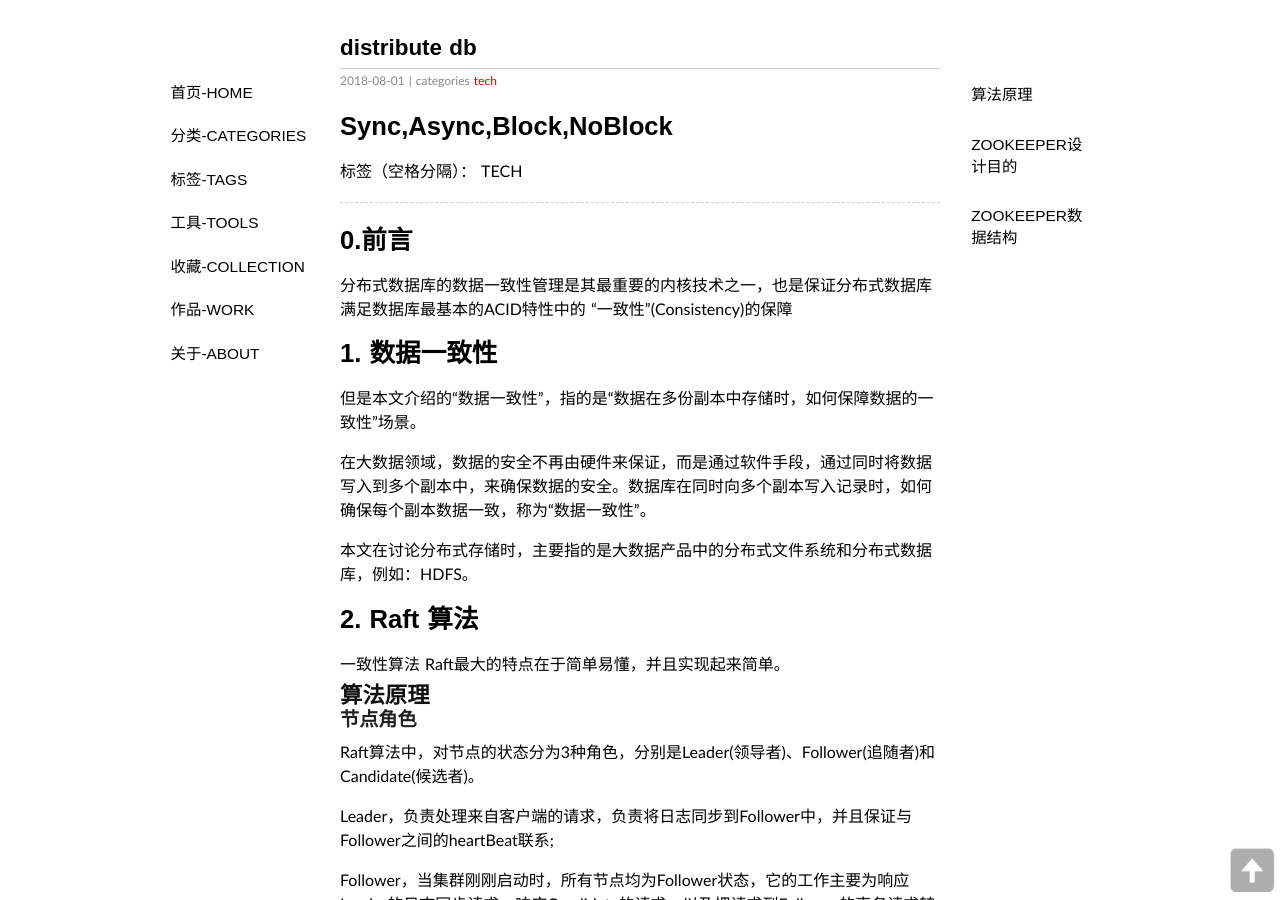
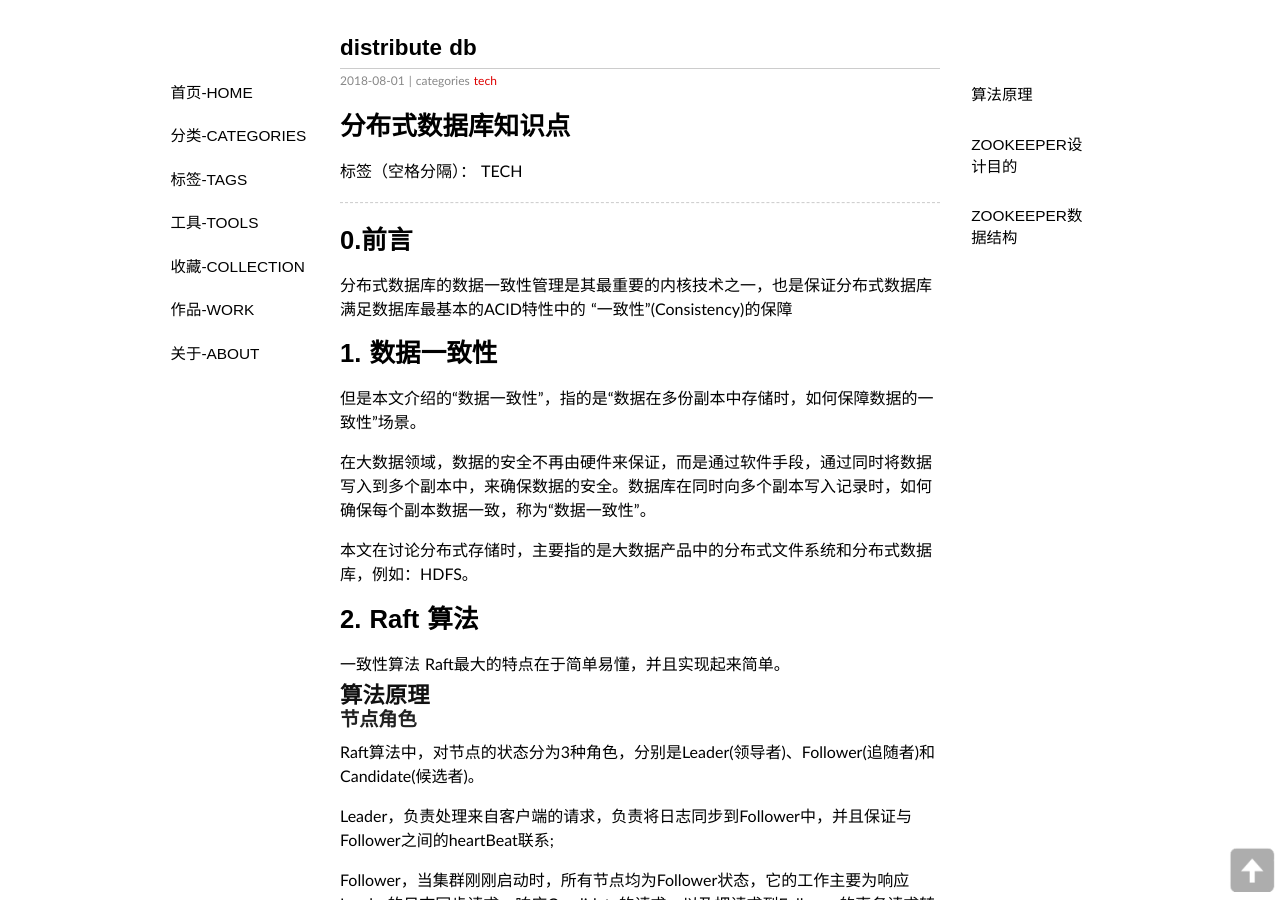
Before and after one commit to lizhihao/lizhihao.github.io, a Jekyll site: the page built from _posts/2018-08-01-distribute-db.md, in a window 1280 px wide and 900 px high. Built offline with Jekyll 4.4.1, drawn with Linux system fonts in a browser that asks for light colours; some web fonts are replaced; comment, search, counter and statistics services are not loaded.

Commit message:
add post

```diff
--- a/_posts/2018-08-01-distribute-db.md
+++ b/_posts/2018-08-01-distribute-db.md
@@ -8,7 +8,7 @@ categories:
 - tech
 ---
 
-# Sync,Async,Block,NoBlock
+# 分布式数据库知识点
 
 标签（空格分隔）： TECH
 
```
